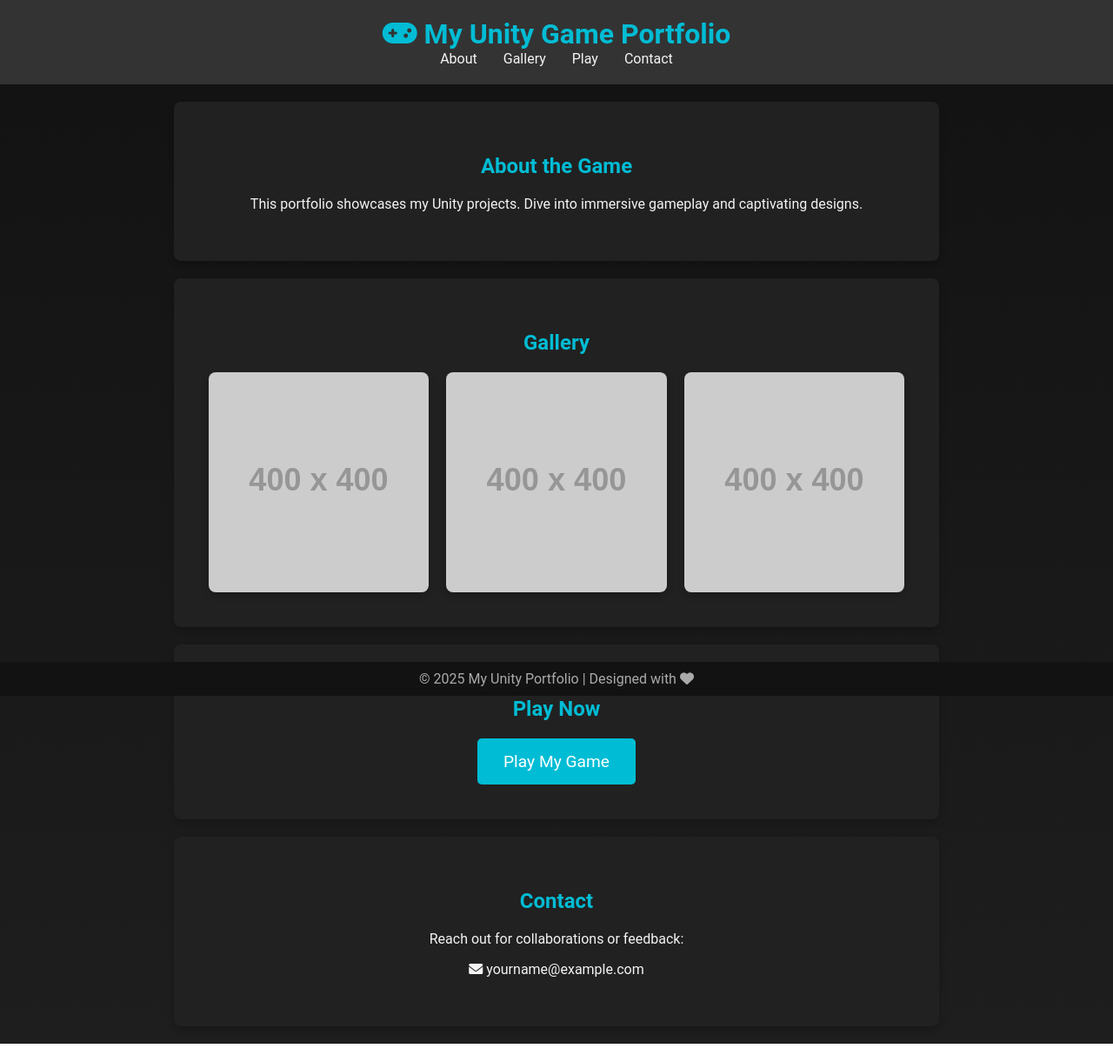
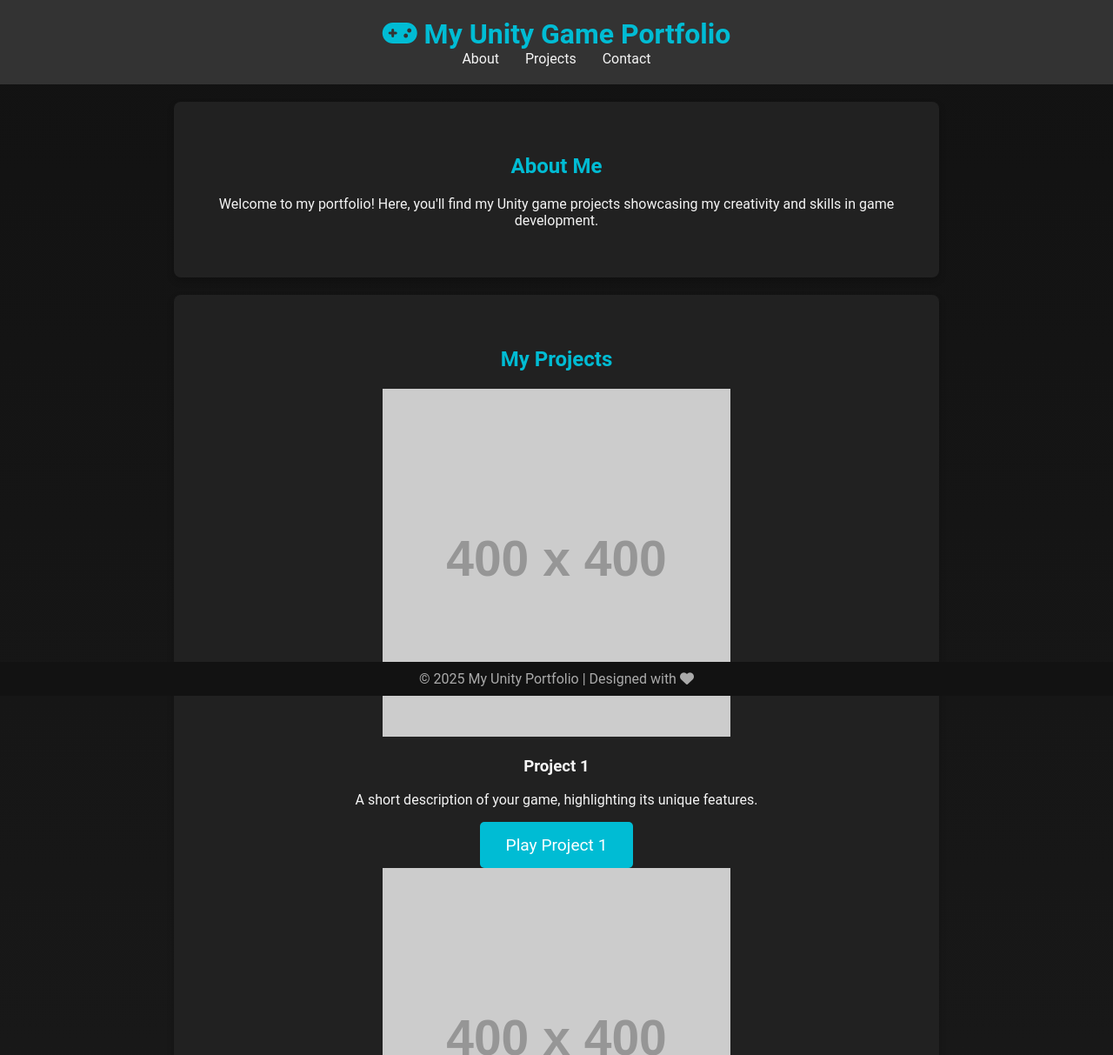
Before and after one commit to ChandlerGPT/Personal-Web, a plain HTML site: page index.html in a window 1280 px wide. Shown: the top 1213 px of the page at 87% size. Drawn offline with Linux system fonts and the light colour scheme; placeholder pictures from the web are drawn by us.

Commit message:
Update index.html

```diff
--- a/index.html
+++ b/index.html
@@ -14,8 +14,7 @@
             <nav>
                 <ul>
                     <li><a href="#about">About</a></li>
-                    <li><a href="#gallery">Gallery</a></li>
-                    <li><a href="#play">Play</a></li>
+                    <li><a href="#projects">Projects</a></li>
                     <li><a href="#contact">Contact</a></li>
                 </ul>
             </nav>
@@ -23,27 +22,40 @@
     </header>
 
     <section id="about">
-        <h2>About the Game</h2>
-        <p>This portfolio showcases my Unity projects. Dive into immersive gameplay and captivating designs.</p>
+        <h2>About Me</h2>
+        <p>Welcome to my portfolio! Here, you'll find my Unity game projects showcasing my creativity and skills in game development.</p>
     </section>
 
-    <section id="gallery">
-        <h2>Gallery</h2>
-        <div class="gallery">
-            <img src="https://via.placeholder.com/400" alt="Game Screenshot 1">
-            <img src="https://via.placeholder.com/400" alt="Game Screenshot 2">
-            <img src="https://via.placeholder.com/400" alt="Game Screenshot 3">
+    <section id="projects">
+        <h2>My Projects</h2>
+        <div class="project-grid">
+            <!-- Project 1 -->
+            <div class="project-card">
+                <img src="https://via.placeholder.com/400" alt="Project 1 Screenshot">
+                <h3>Project 1</h3>
+                <p>A short description of your game, highlighting its unique features.</p>
+                <a href="https://simmer.io/@yourgame1" target="_blank" class="play-btn">Play Project 1</a>
+            </div>
+            <!-- Project 2 -->
+            <div class="project-card">
+                <img src="https://via.placeholder.com/400" alt="Project 2 Screenshot">
+                <h3>Project 2</h3>
+                <p>A short description of your second game project.</p>
+                <a href="https://simmer.io/@yourgame2" target="_blank" class="play-btn">Play Project 2</a>
+            </div>
+            <!-- Add More Projects -->
+            <div class="project-card">
+                <img src="https://via.placeholder.com/400" alt="Project 3 Screenshot">
+                <h3>Project 3</h3>
+                <p>A short description of another game project.</p>
+                <a href="https://simmer.io/@yourgame3" target="_blank" class="play-btn">Play Project 3</a>
+            </div>
         </div>
-    </section>
-
-    <section id="play">
-        <h2>Play Now</h2>
-        <a href="https://simmer.io/@yourgame" target="_blank" class="play-btn">Play My Game</a>
     </section>
 
     <section id="contact">
         <h2>Contact</h2>
-        <p>Reach out for collaborations or feedback:</p>
+        <p>Have feedback or want to collaborate? Reach out to me!</p>
         <p><i class="fas fa-envelope"></i> yourname@example.com</p>
     </section>
 
```
